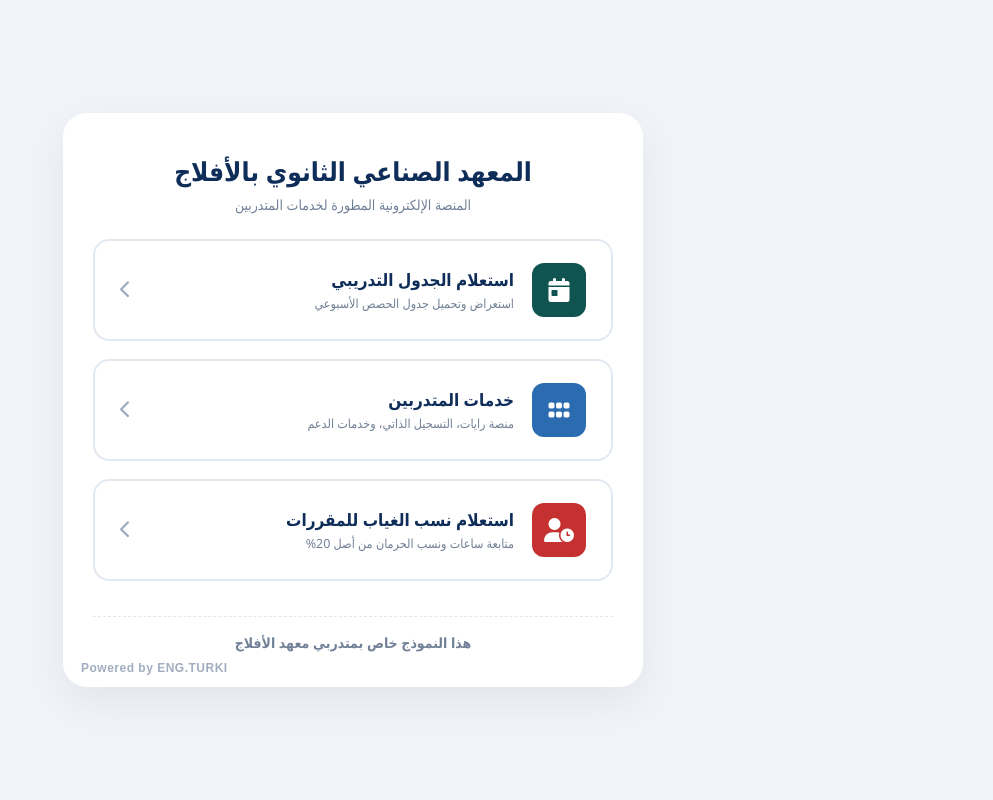
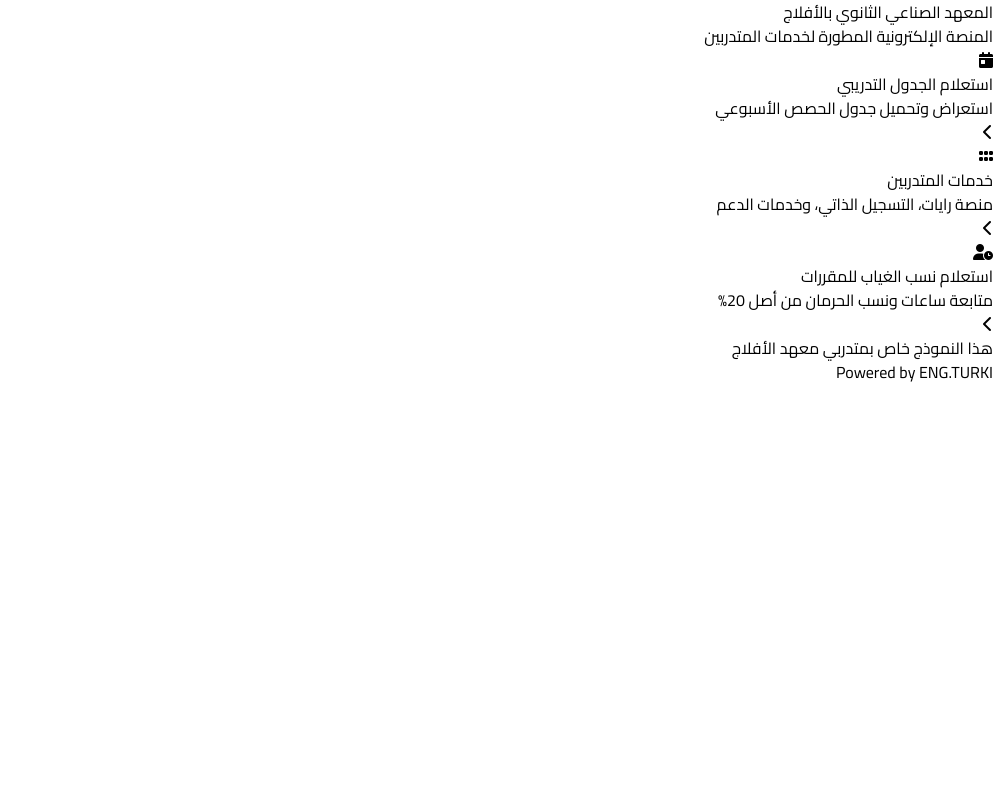
Before and after one commit to tvtcaflaj2030/schedule, a Flask app: page / in a window 1280 px wide. Shown: the whole page, without its empty margins (287-1280 px from the left). Run offline with Flask 3, Linux system fonts and the light colour scheme; some libraries are stand-ins or nearby versions.

Commit message:
Update home.html

```diff
--- a/templates/home.html
+++ b/templates/home.html
@@ -3,80 +3,18 @@
 <head>
     <meta charset="UTF-8">
     <meta name="viewport" content="width=device-width, initial-scale=1.0">
-    <title>المعهد الصناعي الثانوي بالأفلاج</title>
-    <link rel="stylesheet" href="https://cdnjs.cloudflare.com/ajax/libs/font-awesome/6.5.1/css/all.min.css">
+
+    <!-- الاسم الجديد الذي سيظهر في الشريط العلوي للمتصفح -->
+    <title>المنصة الإلكترونية المطورة لخدمات المتدربين</title>
+
+    <!-- أيقونة التقويم في الشريط العلوي (يمكنك استبدال الرابط بأي أيقونة تقويم تفضلها) -->
+    <link rel="icon" type="image/png" href="https://img.icons8.com/color/48/calendar--v1.png">
+
+    <script src="https://cdn.tailwindcss.com"></script>
+    <link rel="stylesheet" href="https://cdnjs.cloudflare.com/ajax/libs/font-awesome/6.4.0/css/all.min.css">
     <style>
-        * { box-sizing: border-box; font-family: 'Segoe UI', Tahoma, Geneva, Verdana, sans-serif; margin: 0; padding: 0; }
-        body { background-color: #f0f4f8; color: #2d3748; min-height: 100vh; display: flex; justify-content: center; align-items: center; padding: 25px; }
-        .main-card { background: #ffffff; border-radius: 24px; box-shadow: 0 15px 40px rgba(0, 0, 0, 0.06); width: 100%; max-width: 580px; padding: 40px 30px 35px; text-align: center; position: relative; }
-
-        .logo-area { margin-bottom: 25px; }
-        .logo-area h1 { font-size: 26px; color: #0f2d59; font-weight: 800; margin-bottom: 6px; }
-        .logo-area p { color: #718096; font-size: 14px; }
-
-        .nav-cards { display: flex; flex-direction: column; gap: 18px; margin-top: 25px; }
-        .portal-btn {
-            display: flex;
-            align-items: center;
-            justify-content: space-between;
-            padding: 22px 25px;
-            background: #ffffff;
-            border: 2px solid #e2e8f0;
-            border-radius: 16px;
-            text-decoration: none;
-            color: #1a202c;
-            transition: all 0.25s ease;
-        }
-        .portal-btn:hover {
-            transform: translateY(-3px);
-            border-color: #00877d;
-            box-shadow: 0 10px 22px rgba(0, 135, 125, 0.12);
-        }
-        .btn-content { display: flex; align-items: center; gap: 18px; text-align: right; }
-        .btn-icon {
-            width: 54px;
-            height: 54px;
-            border-radius: 12px;
-            display: flex;
-            align-items: center;
-            justify-content: center;
-            font-size: 24px;
-            color: #ffffff;
-            flex-shrink: 0;
-        }
-        .icon-sched { background: #0f5451; }
-        .icon-serv { background: #2b6cb0; }
-        .icon-att { background: #c53030; }
-
-        .btn-text h3 { font-size: 17px; font-weight: 800; color: #0f2d59; margin-bottom: 4px; }
-        .btn-text p { font-size: 12.5px; color: #718096; }
-        .arrow-icon { font-size: 18px; color: #a0aec0; }
-
-        .footer-box {
-            margin-top: 35px;
-            border-top: 1px dashed #e2e8f0;
-            padding-top: 16px;
-            text-align: center;
-        }
-        .footer-note-center {
-            display: block;
-            font-size: 14px;
-            color: #718096;
-            font-weight: 600;
-        }
-
-        /* التنسيق الأول الأصلي والواضح */
-        .dev-credits {
-            position: absolute;
-            bottom: 12px;
-            left: 18px;
-            font-size: 12px;
-            font-weight: bold;
-            color: #a0aec0;
-            direction: ltr;
-            font-family: Arial;
-            letter-spacing: 0.5px;
-        }
+        @import url('https://fonts.googleapis.com/css2?family=Cairo:wght@400;600;700;800;900&display=swap');
+        body { font-family: 'Cairo', sans-serif; }
     </style>
 </head>
 <body>
```
